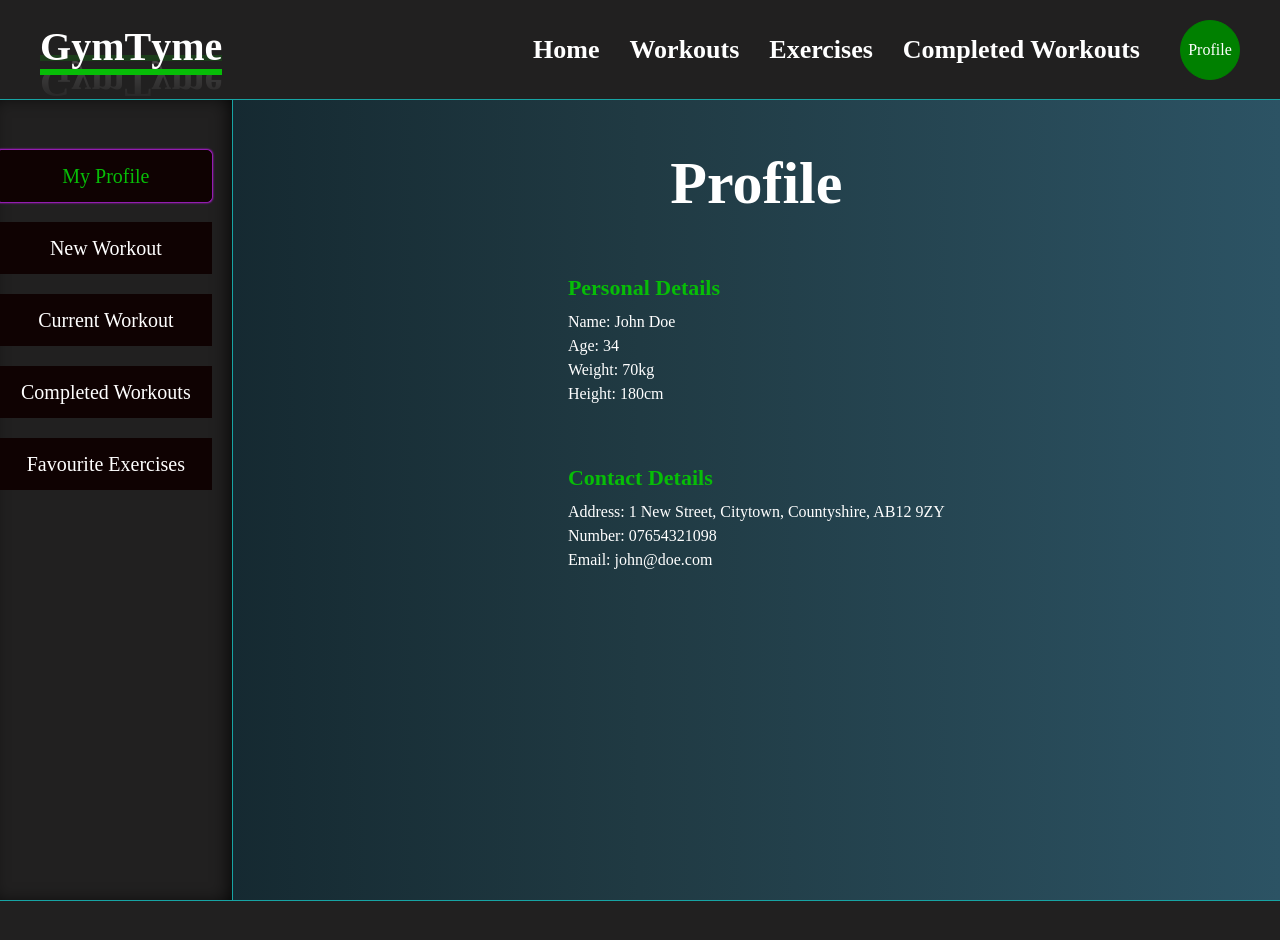
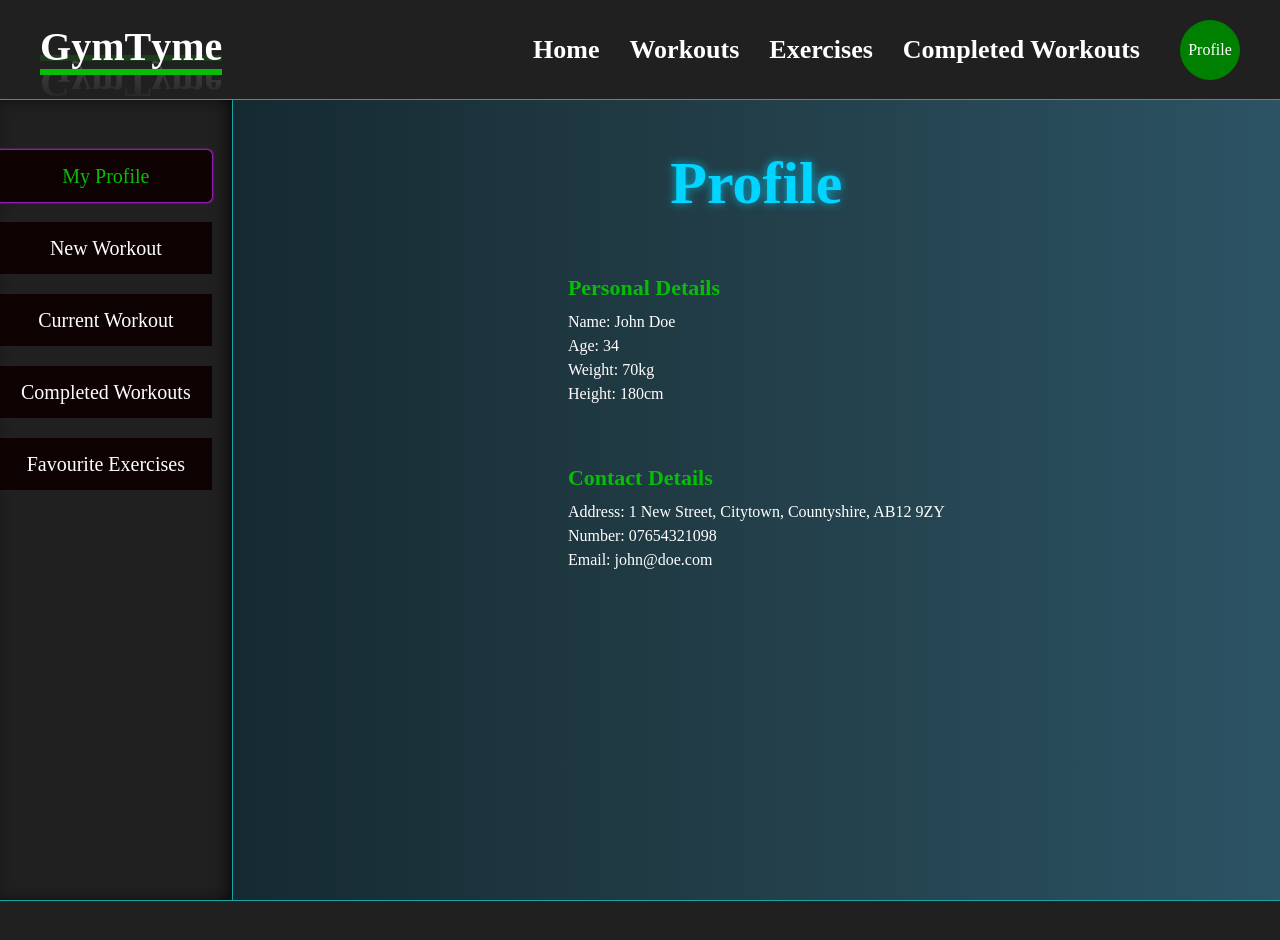
Before and after one commit to Satokii/gymtyme, a React (Vite) app: page /profile in a window 1280 px wide. Both pictures are taken after a click on the item "My Profile". Shown: the top 940 px of the page. Built offline with nearby package versions, Linux system fonts and the light colour scheme; a web font is replaced by a local one.

Commit message:
feat: add profile header colour

```diff
--- a/src/styles/profile/profile-page.css
+++ b/src/styles/profile/profile-page.css
@@ -18,6 +18,8 @@
 .profile-page--header {
     font-size: 60px;
     text-align: center;
+    color: #00d4ff;
+    text-shadow: 0 0 10px rgba(0, 212, 255, 0.7);
 }
 
 .profile-page--personal-details, .profile-page--contact-details {
```
